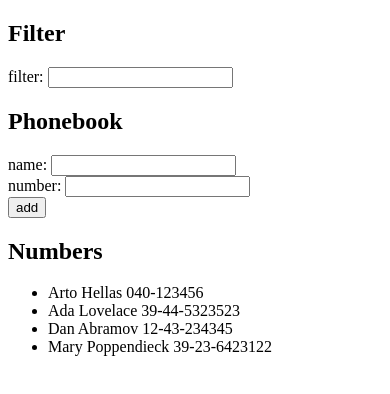
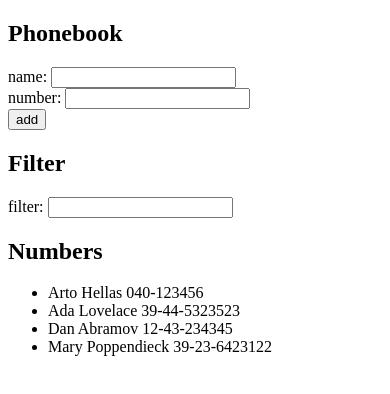
Before and after one commit to Elian-A/full-stack-open-phonebook-frontend, a React (Create React App) app: page / in a window 390 px wide. Shown: the top 394 px of the page. Built offline with nearby package versions, Linux system fonts and the light colour scheme.

Commit message:
2.10: The Phonebook Step5

```diff
--- a/src/App.js
+++ b/src/App.js
@@ -1,4 +1,5 @@
 import { useState } from "react";
+import { Filter, Persons, PersonForm } from "./components";
 
 const App = () => {
   const [persons, setPersons] = useState([
@@ -11,69 +12,18 @@ const App = () => {
   const [newNumber, setNewNumber] = useState("");
   const [filter, setFilter] = useState("");
 
-  const handleSubmit = (evt) => {
-    evt.preventDefault();
-
-    let alreadyExist = false;
-
-    persons.forEach((person) => {
-      if (person.name === newName) {
-        alert(`${newName} is already added to phonebook`);
-        alreadyExist = true;
-      }
-    });
-
-    if (alreadyExist) return;
-
-    const newPerson = {
-      name: newName,
-      number: newNumber,
-    };
-    setPersons([...persons, newPerson]);
-    setNewName("");
-    setNewNumber("");
-  };
-
-  const filteredPersons = persons.filter((person) =>
-    person.name.toLocaleLowerCase().includes(filter.toLocaleLowerCase())
-  );
-
-  const handleNameChange = (evt) => {
-    setNewName(evt.target.value);
-  };
-  const handleNumberChange = (evt) => {
-    setNewNumber(evt.target.value);
-  };
-  const handleFilterChange = (evt) => {
-    setFilter(evt.target.value);
-  };
-
   return (
     <div>
-      <h2>Filter</h2>
-      filter: <input onChange={handleFilterChange} value={filter} />
-      <h2>Phonebook</h2>
-      <form onSubmit={handleSubmit}>
-        <div>
-          name: <input onChange={handleNameChange} value={newName} />
-        </div>
-        <div>
-          number: <input onChange={handleNumberChange} value={newNumber} />
-        </div>
-        <div>
-          <button type="submit">add</button>
-        </div>
-      </form>
-      <h2>Numbers</h2>
-      <ul>
-        {!filter
-          ? persons.map((person) => (
-              <li key={person.name}>{`${person.name}  ${person.number}`}</li>
-            ))
-          : filteredPersons.map((person) => (
-              <li key={person.name}>{`${person.name}  ${person.number}`}</li>
-            ))}
-      </ul>
+      <PersonForm
+        newName={newName}
+        setNewName={setNewName}
+        newNumber={newNumber}
+        setNewNumber={setNewNumber}
+        persons={persons}
+        setPersons={setPersons}
+      />
+      <Filter filter={filter} setFilter={setFilter} />
+      <Persons persons={persons} setPersons={setPersons} filter={filter} />
     </div>
   );
 };
--- /dev/null
+++ b/src/components/Filter/Filter.jsx
@@ -0,0 +1,15 @@
+import React from "react";
+
+const Filter = ({ filter, setFilter }) => {
+  const handleFilterChange = (evt) => {
+    setFilter(evt.target.value);
+  };
+  return (
+    <div>
+      <h2>Filter</h2>
+      filter: <input onChange={handleFilterChange} value={filter} />
+    </div>
+  );
+};
+
+export default Filter;
--- /dev/null
+++ b/src/components/PersonForm/PersonForm.jsx
@@ -0,0 +1,58 @@
+import React from "react";
+
+const PersonForm = ({
+  newName,
+  setNewName,
+  newNumber,
+  setNewNumber,
+  persons,
+  setPersons,
+}) => {
+  const handleSubmit = (evt) => {
+    evt.preventDefault();
+
+    let alreadyExist = false;
+
+    persons.forEach((person) => {
+      if (person.name === newName) {
+        alert(`${newName} is already added to phonebook`);
+        alreadyExist = true;
+      }
+    });
+
+    if (alreadyExist) return;
+
+    const newPerson = {
+      name: newName,
+      number: newNumber,
+    };
+    setPersons([...persons, newPerson]);
+    setNewName("");
+    setNewNumber("");
+  };
+
+  const handleNameChange = (evt) => {
+    setNewName(evt.target.value);
+  };
+  const handleNumberChange = (evt) => {
+    setNewNumber(evt.target.value);
+  };
+  return (
+    <div>
+      <h2>Phonebook</h2>
+      <form onSubmit={handleSubmit}>
+        <div>
+          name: <input onChange={handleNameChange} value={newName} />
+        </div>
+        <div>
+          number: <input onChange={handleNumberChange} value={newNumber} />
+        </div>
+        <div>
+          <button type="submit">add</button>
+        </div>
+      </form>
+    </div>
+  );
+};
+
+export default PersonForm;
--- /dev/null
+++ b/src/components/Persons/Persons.jsx
@@ -0,0 +1,23 @@
+import React from "react";
+
+const Persons = ({ persons, filter }) => {
+  const filteredPersons = persons.filter((person) =>
+    person.name.toLocaleLowerCase().includes(filter.toLocaleLowerCase())
+  );
+  return (
+    <div>
+      <h2>Numbers</h2>
+      <ul>
+        {!filter
+          ? persons.map((person) => (
+              <li key={person.name}>{`${person.name}  ${person.number}`}</li>
+            ))
+          : filteredPersons.map((person) => (
+              <li key={person.name}>{`${person.name}  ${person.number}`}</li>
+            ))}
+      </ul>
+    </div>
+  );
+};
+
+export default Persons;
--- /dev/null
+++ b/src/components/index.js
@@ -0,0 +1,3 @@
+export { default as Filter } from "./Filter/Filter";
+export { default as PersonForm } from "./PersonForm/PersonForm";
+export { default as Persons } from "./Persons/Persons";
```
